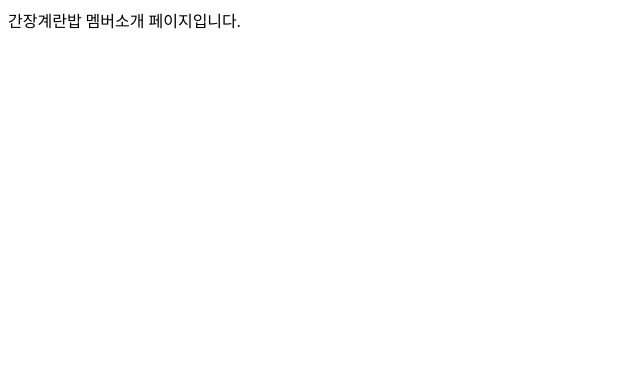
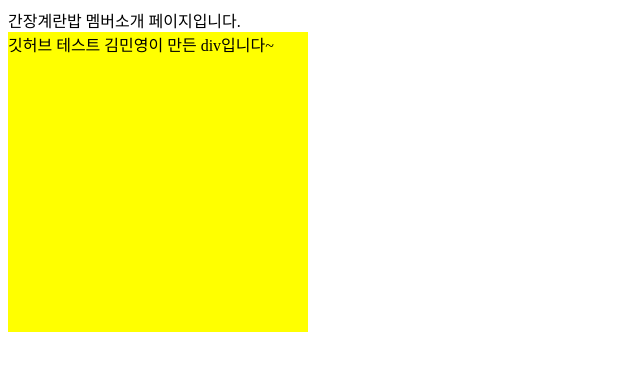
Before and after one commit to escape-engineering/soysauce, a plain HTML site: page index.html in a window 1280 px wide. Shown: the whole page, without its empty margins (0-640 px from the left). Drawn offline with Linux system fonts and the light colour scheme.

Commit message:
김민영 깃허브 텍스트

```diff
--- a/index.html
+++ b/index.html
@@ -7,5 +7,9 @@
     </head>
     <body>
         <div>간장계란밥 멤버소개 페이지입니다.</div>
+        <div style="background-color: yellow; width: 300px; height: 300px">
+            깃허브 테스트
+            김민영이 만든 div입니다~
+        </div>
     </body>
 </html>
```
